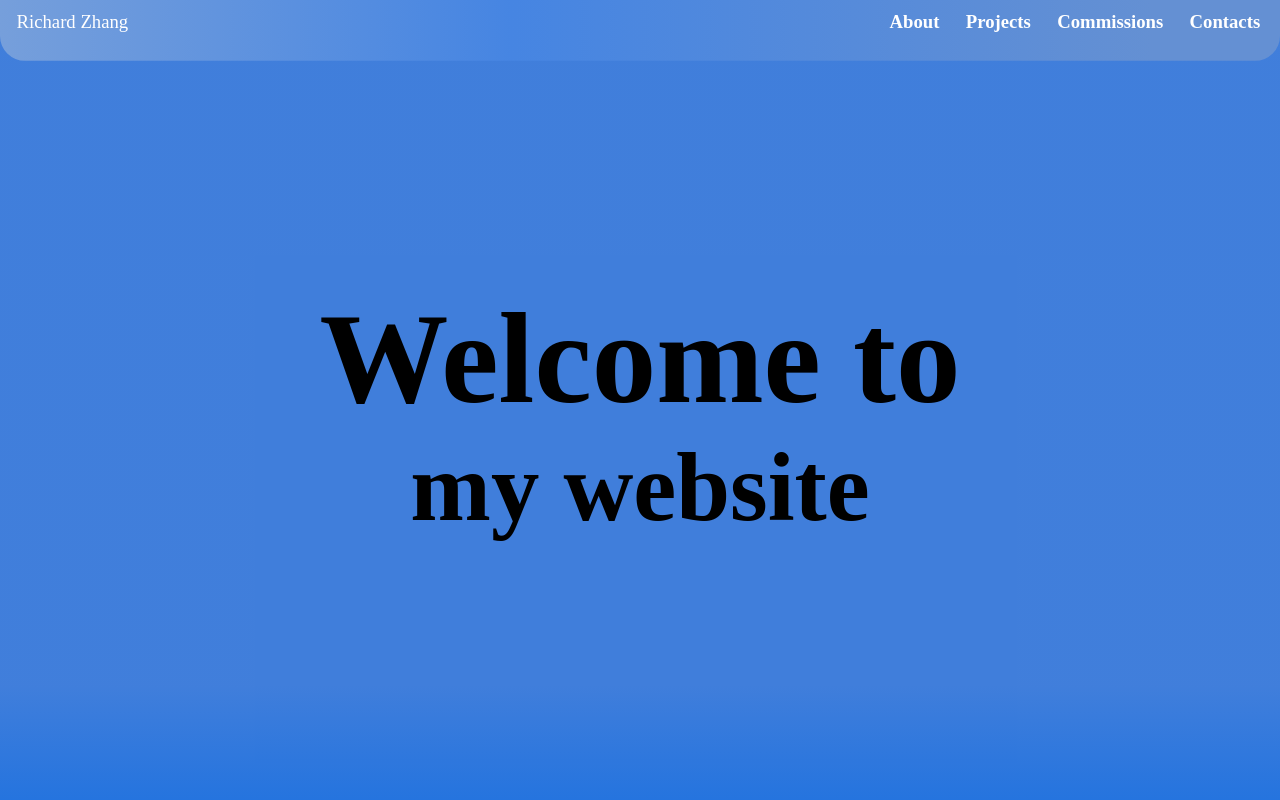
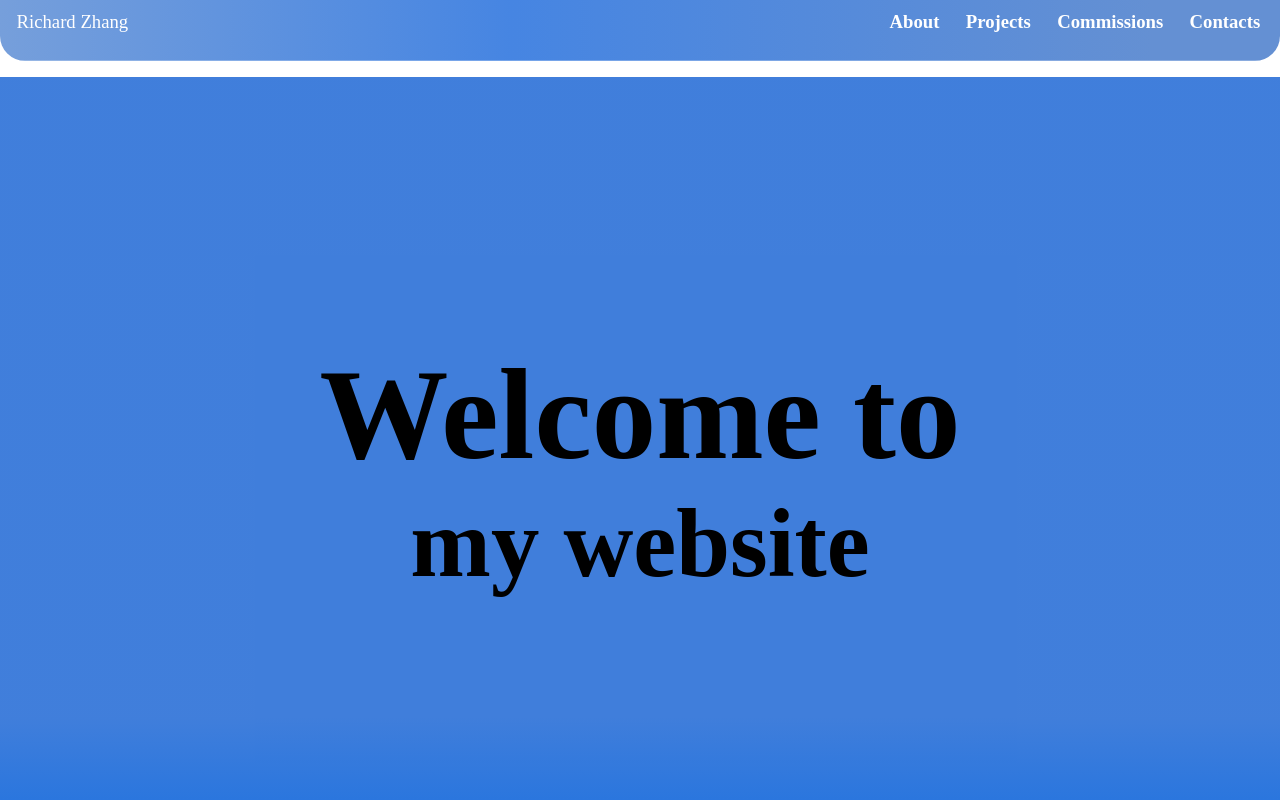
Before and after one commit to groobob/Portfolio-Website, a React (Vite) app: page / in a window 1280 px wide. Shown: the top 800 px of the page. Built offline with nearby package versions, Linux system fonts and the light colour scheme; a web font is replaced by a local one.

Commit message:
Hero component bugfix

```diff
--- a/src/index.css
+++ b/src/index.css
@@ -52,8 +52,8 @@ body {
 
 .hero {
   width: 100%;
-  height: 110vh;
-  margin-top: -12vh;
+  height: 100vh;
+  position: relative;
 
   display: flex;
   justify-content: center;
```
Also changed, not shown: To-Do.txt.
